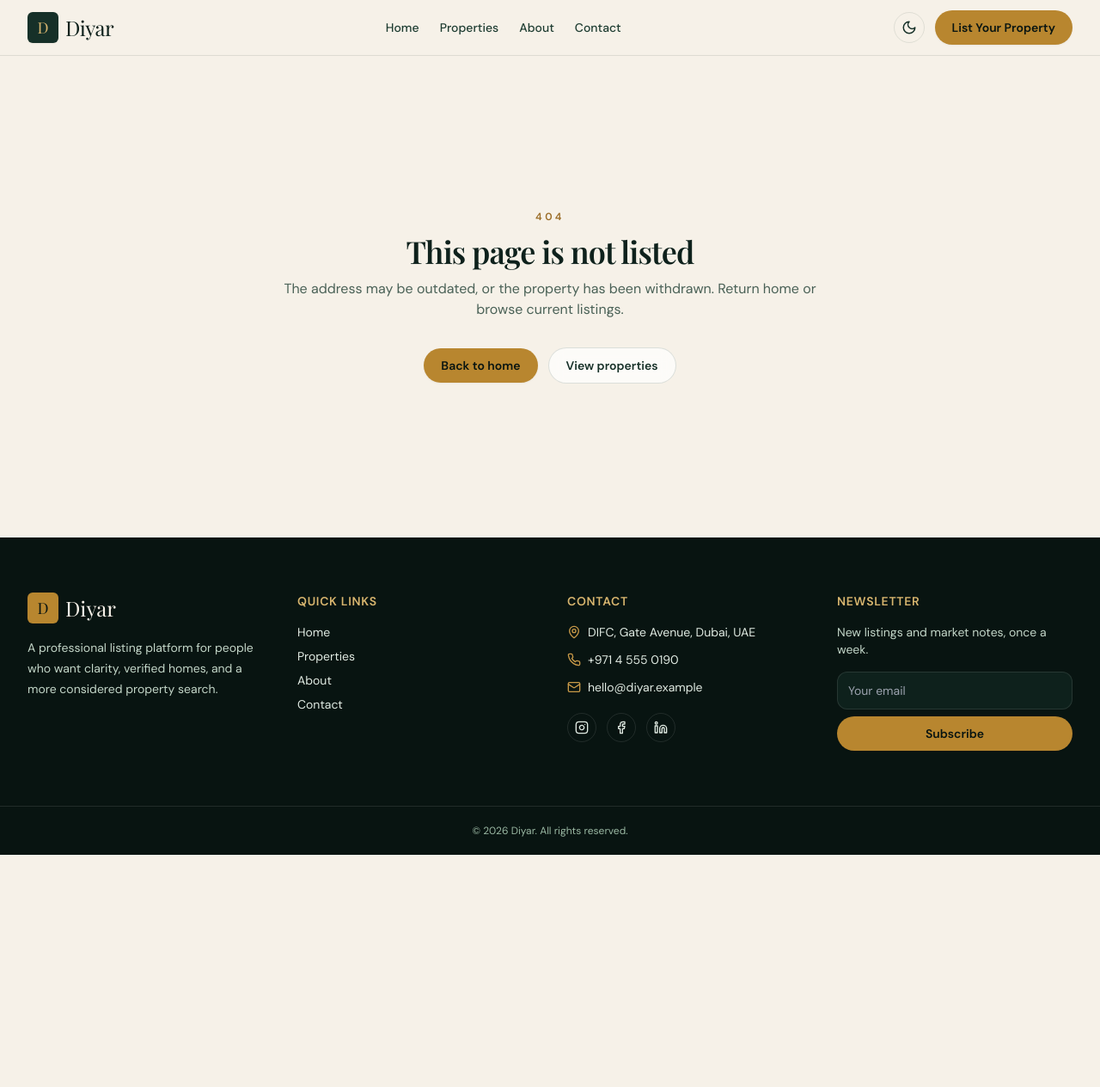
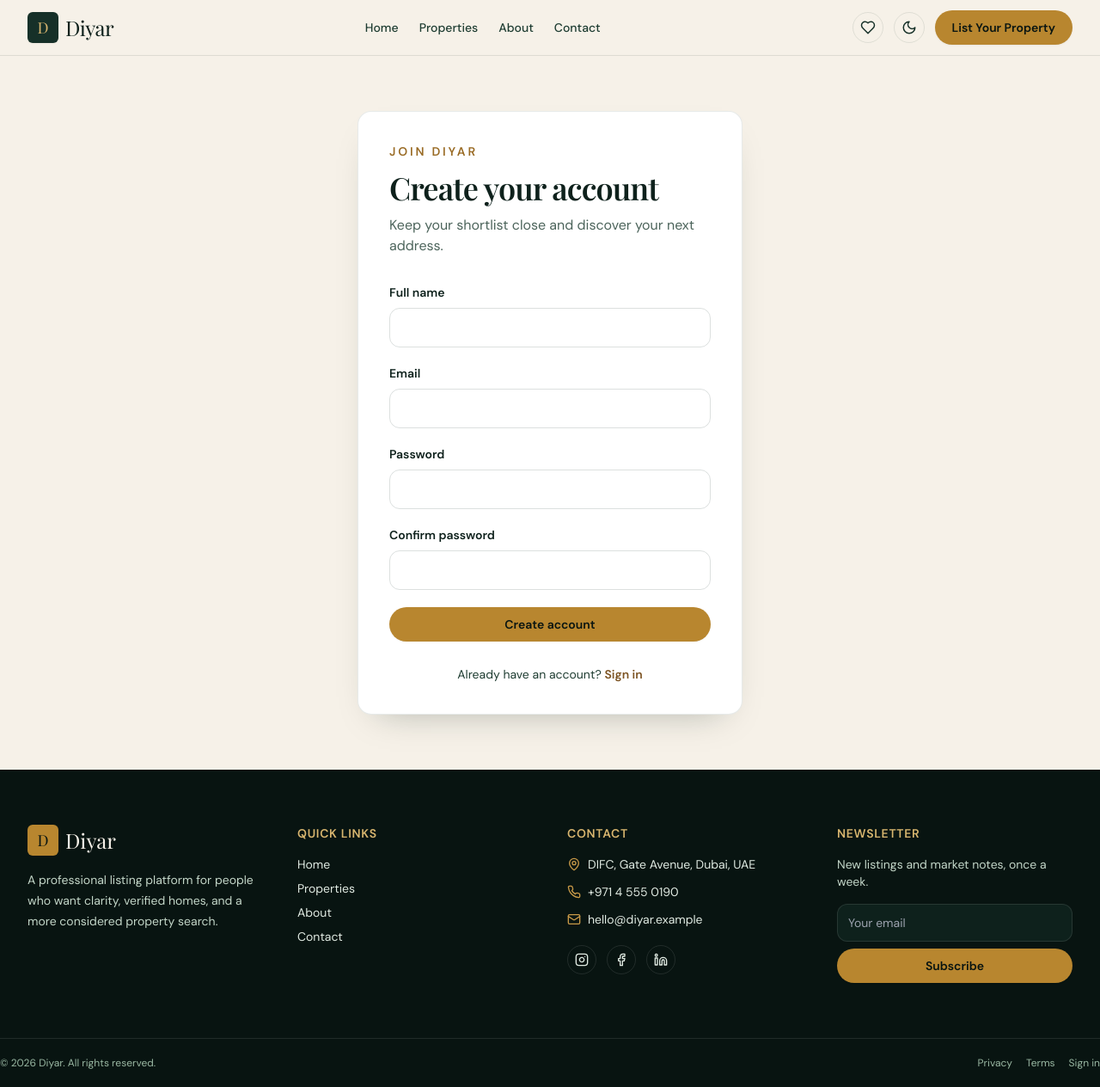
Before and after one commit to hamzahaimeur/diyar-real-estate, a Next.js app: page /register in a window 1280 px wide. Before the commit this address had no page. Shown: the whole page at 86% size. Before the commit the page ends 994 px from the top, so only its background shows below. Built offline with nearby package versions, Linux system fonts and the light colour scheme; a web font is replaced by a local one.

Commit message:
Add account and favorites navigation

```diff
--- a/app/favorites/page.tsx
+++ b/app/favorites/page.tsx
@@ -2,4 +2,5 @@
 import { PropertyCard } from "@/components/home/PropertyCard";
 import { useFavorites } from "@/components/providers/FavoritesProvider";
 import { getAllProperties } from "@/lib/properties";
-export default function FavoritesPage(){const {favorites}=useFavorites();const items=getAllProperties().filter((p)=>favorites.includes(p.id));return <main className="container-page py-16"><p className="text-sm font-semibold uppercase tracking-[0.2em] text-gold-600">Your collection</p><h1 className="section-heading mt-3">Saved properties</h1>{items.length?<div className="mt-10 grid gap-6 md:grid-cols-2 lg:grid-cols-3">{items.map((p)=><PropertyCard key={p.id} property={p}/>)}</div>:<div className="mt-10 rounded-2xl border border-dashed border-forest-800/20 p-12 text-center"><p className="font-display text-2xl">Nothing saved yet.</p><p className="section-sub mx-auto">Tap the heart on a property to keep it here.</p></div>}</main>}
+import Link from "next/link";
+export default function FavoritesPage(){const {favorites}=useFavorites();const items=getAllProperties().filter((p)=>favorites.includes(p.id));return <main className="container-page py-16"><p className="text-sm font-semibold uppercase tracking-[0.2em] text-gold-600">Your collection</p><h1 className="section-heading mt-3">Saved properties</h1>{items.length?<div className="mt-10 grid gap-6 md:grid-cols-2 lg:grid-cols-3">{items.map((p)=><PropertyCard key={p.id} property={p}/>)}</div>:<div className="mt-10 rounded-2xl border border-dashed border-forest-800/20 p-12 text-center"><p className="font-display text-2xl">Nothing saved yet.</p><p className="section-sub mx-auto">Tap the heart on a property to keep it here.</p><Link href="/properties" className="gold-btn mt-6">Browse properties</Link></div>}</main>}
--- /dev/null
+++ b/app/login/page.tsx
@@ -0,0 +1,30 @@
+"use client";
+
+import Link from "next/link";
+import { FormEvent, useState } from "react";
+
+export default function LoginPage() {
+  const [submitted, setSubmitted] = useState(false);
+  const handleSubmit = (event: FormEvent<HTMLFormElement>) => {
+    event.preventDefault();
+    setSubmitted(true);
+  };
+
+  return (
+    <main className="container-page flex min-h-[calc(100vh-20rem)] items-center justify-center py-16">
+      <section className="w-full max-w-md rounded-2xl border border-forest-800/10 bg-white p-7 shadow-card dark:border-white/10 dark:bg-forest-900 sm:p-9">
+        <p className="text-sm font-semibold uppercase tracking-[0.2em] text-gold-600">Welcome back</p>
+        <h1 className="section-heading mt-3">Sign in to Diyar</h1>
+        <p className="section-sub">Save properties and pick up your search where you left off.</p>
+        <form onSubmit={handleSubmit} className="mt-8 flex flex-col gap-5">
+          <label className="text-sm font-semibold">Email<input required type="email" autoComplete="email" className="mt-2 w-full rounded-xl border border-forest-800/15 bg-transparent px-4 py-3" /></label>
+          <label className="text-sm font-semibold">Password<input required minLength={6} type="password" autoComplete="current-password" className="mt-2 w-full rounded-xl border border-forest-800/15 bg-transparent px-4 py-3" /></label>
+          <div className="flex items-center justify-between text-sm"><label className="flex items-center gap-2 font-normal"><input type="checkbox" /> Remember me</label><button type="button" className="text-gold-700 hover:underline dark:text-gold-300">Forgot password?</button></div>
+          <button className="gold-btn w-full">Sign in</button>
+          {submitted && <p role="status" className="text-center text-sm text-gold-700 dark:text-gold-300">Demo sign-in submitted successfully.</p>}
+        </form>
+        <p className="mt-7 text-center text-sm text-forest-700 dark:text-forest-200">New to Diyar? <Link href="/register" className="font-semibold text-gold-700 hover:underline dark:text-gold-300">Create an account</Link></p>
+      </section>
+    </main>
+  );
+}
--- /dev/null
+++ b/app/register/page.tsx
@@ -0,0 +1,39 @@
+"use client";
+
+import Link from "next/link";
+import { FormEvent, useState } from "react";
+
+export default function RegisterPage() {
+  const [error, setError] = useState("");
+  const [submitted, setSubmitted] = useState(false);
+  const handleSubmit = (event: FormEvent<HTMLFormElement>) => {
+    event.preventDefault();
+    const form = new FormData(event.currentTarget);
+    if (form.get("password") !== form.get("confirmPassword")) {
+      setError("Passwords do not match.");
+      return;
+    }
+    setError("");
+    setSubmitted(true);
+  };
+
+  return (
+    <main className="container-page flex min-h-[calc(100vh-20rem)] items-center justify-center py-16">
+      <section className="w-full max-w-md rounded-2xl border border-forest-800/10 bg-white p-7 shadow-card dark:border-white/10 dark:bg-forest-900 sm:p-9">
+        <p className="text-sm font-semibold uppercase tracking-[0.2em] text-gold-600">Join Diyar</p>
+        <h1 className="section-heading mt-3">Create your account</h1>
+        <p className="section-sub">Keep your shortlist close and discover your next address.</p>
+        <form onSubmit={handleSubmit} className="mt-8 flex flex-col gap-5">
+          <label className="text-sm font-semibold">Full name<input required name="name" autoComplete="name" className="mt-2 w-full rounded-xl border border-forest-800/15 bg-transparent px-4 py-3" /></label>
+          <label className="text-sm font-semibold">Email<input required name="email" type="email" autoComplete="email" className="mt-2 w-full rounded-xl border border-forest-800/15 bg-transparent px-4 py-3" /></label>
+          <label className="text-sm font-semibold">Password<input required name="password" minLength={6} type="password" autoComplete="new-password" className="mt-2 w-full rounded-xl border border-forest-800/15 bg-transparent px-4 py-3" /></label>
+          <label className="text-sm font-semibold">Confirm password<input required name="confirmPassword" minLength={6} type="password" autoComplete="new-password" className="mt-2 w-full rounded-xl border border-forest-800/15 bg-transparent px-4 py-3" /></label>
+          {error && <p role="alert" className="text-sm text-red-700">{error}</p>}
+          <button className="gold-btn w-full">Create account</button>
+          {submitted && <p role="status" className="text-center text-sm text-gold-700 dark:text-gold-300">Demo account created successfully.</p>}
+        </form>
+        <p className="mt-7 text-center text-sm text-forest-700 dark:text-forest-200">Already have an account? <Link href="/login" className="font-semibold text-gold-700 hover:underline dark:text-gold-300">Sign in</Link></p>
+      </section>
+    </main>
+  );
+}
--- a/components/home/Footer.tsx
+++ b/components/home/Footer.tsx
@@ -147,8 +147,9 @@ export function Footer() {
         </FadeIn>
       </div>
 
-      <div className="border-t border-white/10 py-5 text-center text-xs text-forest-300">
-        © {new Date().getFullYear()} Diyar. All rights reserved.
+      <div className="flex flex-col items-center justify-between gap-3 border-t border-white/10 py-5 text-center text-xs text-forest-300 sm:flex-row sm:text-left">
+        <span>© {new Date().getFullYear()} Diyar. All rights reserved.</span>
+        <div className="flex gap-4"><Link href="/privacy" className="hover:text-gold-300">Privacy</Link><Link href="/terms" className="hover:text-gold-300">Terms</Link><Link href="/login" className="hover:text-gold-300">Sign in</Link></div>
       </div>
     </footer>
   );
--- a/components/home/Navbar.tsx
+++ b/components/home/Navbar.tsx
@@ -1,10 +1,11 @@
 "use client";
 
-import { Menu, Moon, Sun, X } from "lucide-react";
+import { Heart, Menu, Moon, Sun, X } from "lucide-react";
 import Link from "next/link";
 import { usePathname } from "next/navigation";
 import { MouseEvent, useEffect, useState } from "react";
 import { useTheme } from "@/components/providers/ThemeProvider";
+import { useFavorites } from "@/components/providers/FavoritesProvider";
 import { scrollToHash } from "@/lib/motion";
 
 type SectionId = "home" | "properties" | "about" | "contact";
@@ -18,6 +19,7 @@ const navLinks: { href: string; label: string; section: SectionId }[] = [
 
 export function Navbar() {
   const { theme, toggleTheme } = useTheme();
+  const { favorites } = useFavorites();
   const pathname = usePathname();
   const [open, setOpen] = useState(false);
   const [activeSection, setActiveSection] = useState<SectionId>("home");
@@ -131,6 +133,10 @@ export function Navbar() {
         </nav>
 
         <div className="hidden items-center gap-3 lg:flex">
+          <Link href="/favorites" className="icon-btn relative" aria-label={`Saved properties${favorites.length ? `, ${favorites.length} saved` : ""}`}>
+            <Heart size={18} fill={favorites.length ? "currentColor" : "none"} />
+            {favorites.length > 0 && <span className="absolute -right-1 -top-1 flex size-4 items-center justify-center rounded-full bg-gold-500 text-[10px] font-bold text-forest-950">{favorites.length}</span>}
+          </Link>
           <button
             type="button"
             onClick={toggleTheme}
--- a/components/home/PropertyCard.tsx
+++ b/components/home/PropertyCard.tsx
@@ -22,28 +22,19 @@ export function PropertyCard({
         isList ? "md:flex" : "flex flex-col"
       }`}
     >
-      <Link
-        href={href}
-        className={`relative overflow-hidden ${
-          isList ? "block h-56 md:h-auto md:w-72 md:shrink-0 lg:w-80" : "block h-56"
-        }`}
-      >
+      <div className={`relative overflow-hidden ${isList ? "h-56 md:h-auto md:w-72 md:shrink-0 lg:w-80" : "h-56"}`}>
+        <Link href={href} className="block size-full">
           <Image
             src={property.image}
             alt={property.title}
             fill
             className="object-cover transition duration-300 ease-in-out group-hover:scale-105"
-          sizes={
-            isList
-              ? "(max-width: 768px) 100vw, 320px"
-              : "(max-width: 768px) 100vw, 33vw"
-          }
+            sizes={isList ? "(max-width: 768px) 100vw, 320px" : "(max-width: 768px) 100vw, 33vw"}
           />
+        </Link>
         <SaveButton propertyId={property.id} />
-        <span className="absolute left-3 top-3 rounded-full bg-forest-900/85 px-3 py-1 text-xs font-semibold text-gold-300">
-          {property.type}
-        </span>
-      </Link>
+        <span className="absolute left-3 top-3 rounded-full bg-forest-900/85 px-3 py-1 text-xs font-semibold text-gold-300">{property.type}</span>
+      </div>
 
       <div className="flex flex-1 flex-col space-y-3 p-5">
         <p className="text-lg font-semibold text-gold-600 dark:text-gold-400">
--- a/components/providers/FavoritesProvider.tsx
+++ b/components/providers/FavoritesProvider.tsx
@@ -1,14 +1,20 @@
 "use client";
 
-import { createContext, useContext, useEffect, useMemo, useState } from "react";
+import { createContext, useContext, useEffect, useMemo, useRef, useState } from "react";
 
 type FavoritesContextValue = { favorites: string[]; toggleFavorite: (id: string) => void; isFavorite: (id: string) => boolean };
 const FavoritesContext = createContext<FavoritesContextValue | null>(null);
 
 export function FavoritesProvider({ children }: { children: React.ReactNode }) {
   const [favorites, setFavorites] = useState<string[]>([]);
-  useEffect(() => { try { setFavorites(JSON.parse(window.localStorage.getItem("diyar-favorites") || "[]")); } catch { setFavorites([]); } }, []);
-  useEffect(() => { window.localStorage.setItem("diyar-favorites", JSON.stringify(favorites)); }, [favorites]);
+  const hydrated = useRef(false);
+  useEffect(() => {
+    try { setFavorites(JSON.parse(window.localStorage.getItem("diyar-favorites") || "[]")); } catch { setFavorites([]); }
+    hydrated.current = true;
+  }, []);
+  useEffect(() => {
+    if (hydrated.current) window.localStorage.setItem("diyar-favorites", JSON.stringify(favorites));
+  }, [favorites]);
   const value = useMemo(() => ({ favorites, toggleFavorite: (id: string) => setFavorites((current) => current.includes(id) ? current.filter((item) => item !== id) : [...current, id]), isFavorite: (id: string) => favorites.includes(id) }), [favorites]);
   return <FavoritesContext.Provider value={value}>{children}</FavoritesContext.Provider>;
 }
```
Lines whose indentation alone changed are shown as unchanged.
